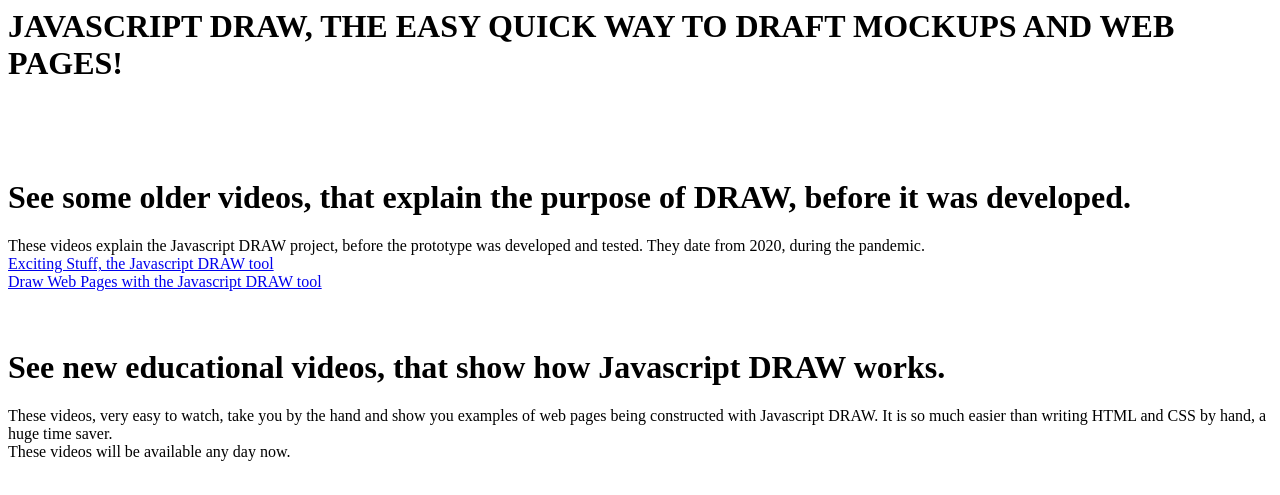
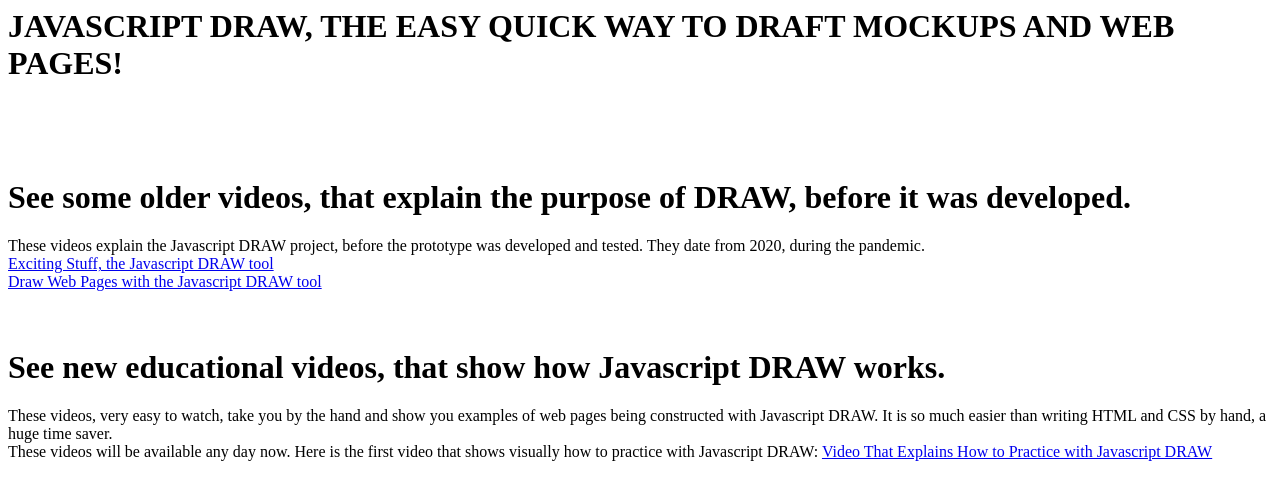
Before and after one commit to RobertWilkins/robertwilkins.github.io, a plain HTML site: page index.html in a window 1280 px wide. Shown: the top 495 px of the page. Drawn offline with Linux system fonts and the light colour scheme.

Commit message:
Add files via upload

```diff
--- a/index.html
+++ b/index.html
@@ -17,7 +17,9 @@ Draw Web Pages with the Javascript DRAW tool</a>
 These videos, very easy to watch, take you by the hand and show you examples of web pages being constructed with Javascript DRAW. It is so much easier than writing HTML and CSS by hand, a huge time saver.
 <br>
 These videos will be available any day now.
-
+Here is the first video that shows visually how to practice with Javascript DRAW:
+<a href="https://www.youtube.com/watch?v=LL6jyxLCPqk">
+Video That Explains How to Practice with Javascript DRAW</a>
 
 <br><br>
 <h1>Play with Javascript DRAW, see how easy it is to use.</h1>
```
